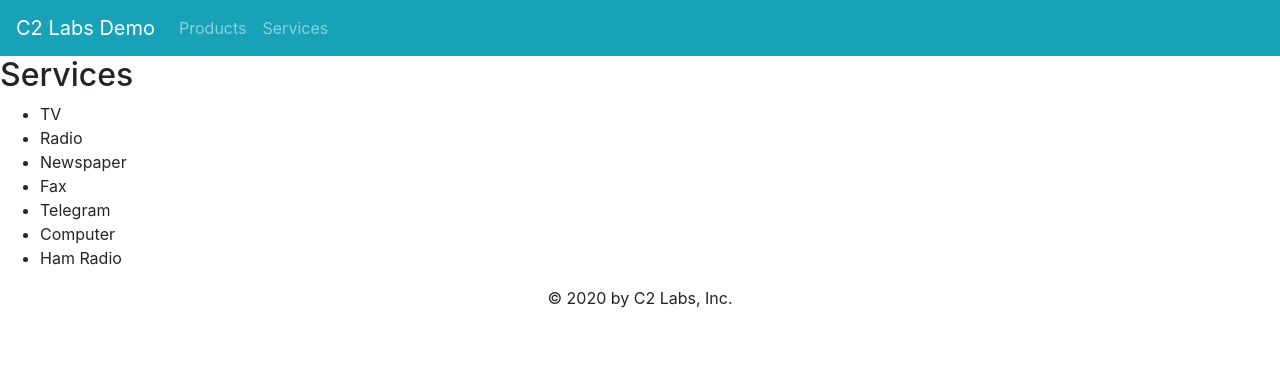
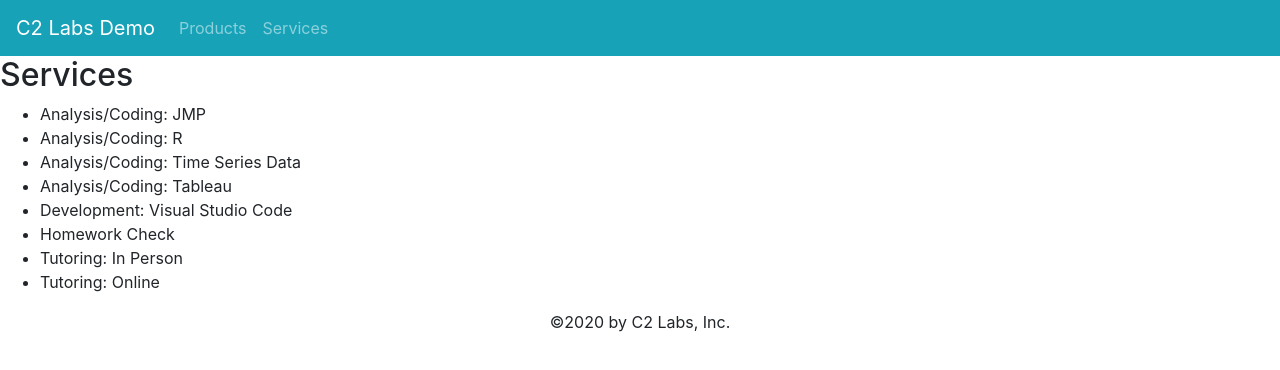
Before and after one commit to julietteeasley/c2-labs-demo, an Angular app: page /services in a window 1280 px wide. Shown: the top 370 px of the page. Built offline with nearby package versions, Linux system fonts and the light colour scheme.

Commit message:
changed products and services

```diff
--- a/src/app/footer/footer.component.html
+++ b/src/app/footer/footer.component.html
@@ -1,5 +1,5 @@
 <footer>
   <div class = "text-center">
-    <span>&copy; {{footer_text}}</span>
+    <span>&copy;{{footer_text}}</span>
   </div>
   </footer>
--- a/src/app/header/header.component.html
+++ b/src/app/header/header.component.html
@@ -1,6 +1,6 @@
 <header>
 <nav class="navbar navbar-expand-lg navbar-dark bg-info">
-  <a class="navbar-brand" href="https://www.c2labs.com">C2 Labs Demo</a>
+  <a class="navbar-brand" href="#">C2 Labs Demo</a>
   <button class="navbar-toggler" type="button" data-toggle="collapse" data-target="#navbarNav" aria-controls="navbarNav" aria-expanded="false" aria-label="Toggle navigation">
     <span class="navbar-toggler-icon"></span>
   </button>
--- a/src/app/mock-product.ts
+++ b/src/app/mock-product.ts
@@ -1,6 +1,7 @@
 import {Product} from './product';
 
 export const PRODUCTS: Product[] = [
-  {id: 2, name: 'Netflix'},
-  {id: 3, name: 'Hulu'}
+  {id: 1, name: 'Business Analysis: Big Picture Explanation'},
+  {id: 2, name: 'Course Notes'},
+  {id: 3, name: 'Exam Study Sheets'}
 ];
--- a/src/app/mock-service.ts
+++ b/src/app/mock-service.ts
@@ -1,11 +1,12 @@
 import { Service } from './service';
 
 export const SERVICES: Service[] = [
-  {id: 1, name: 'TV'},
-  {id: 2, name: 'Radio'},
-  {id: 3, name: 'Newspaper'},
-  {id: 4, name: 'Fax'},
-  {id: 5, name: 'Telegram'},
-  {id: 6, name: 'Computer'},
-  {id: 7, name: 'Ham Radio'}
+  {id: 1, name: 'Analysis/Coding: JMP'},
+  {id: 2, name: 'Analysis/Coding: R'},
+  {id: 3, name: 'Analysis/Coding: Time Series Data'},
+  {id: 4, name: 'Analysis/Coding: Tableau'},
+  {id: 5, name: 'Development: Visual Studio Code'},
+  {id: 6, name: 'Homework Check'},
+  {id: 7, name: 'Tutoring: In Person'},
+  {id: 8, name: 'Tutoring: Online'}
 ]
```
